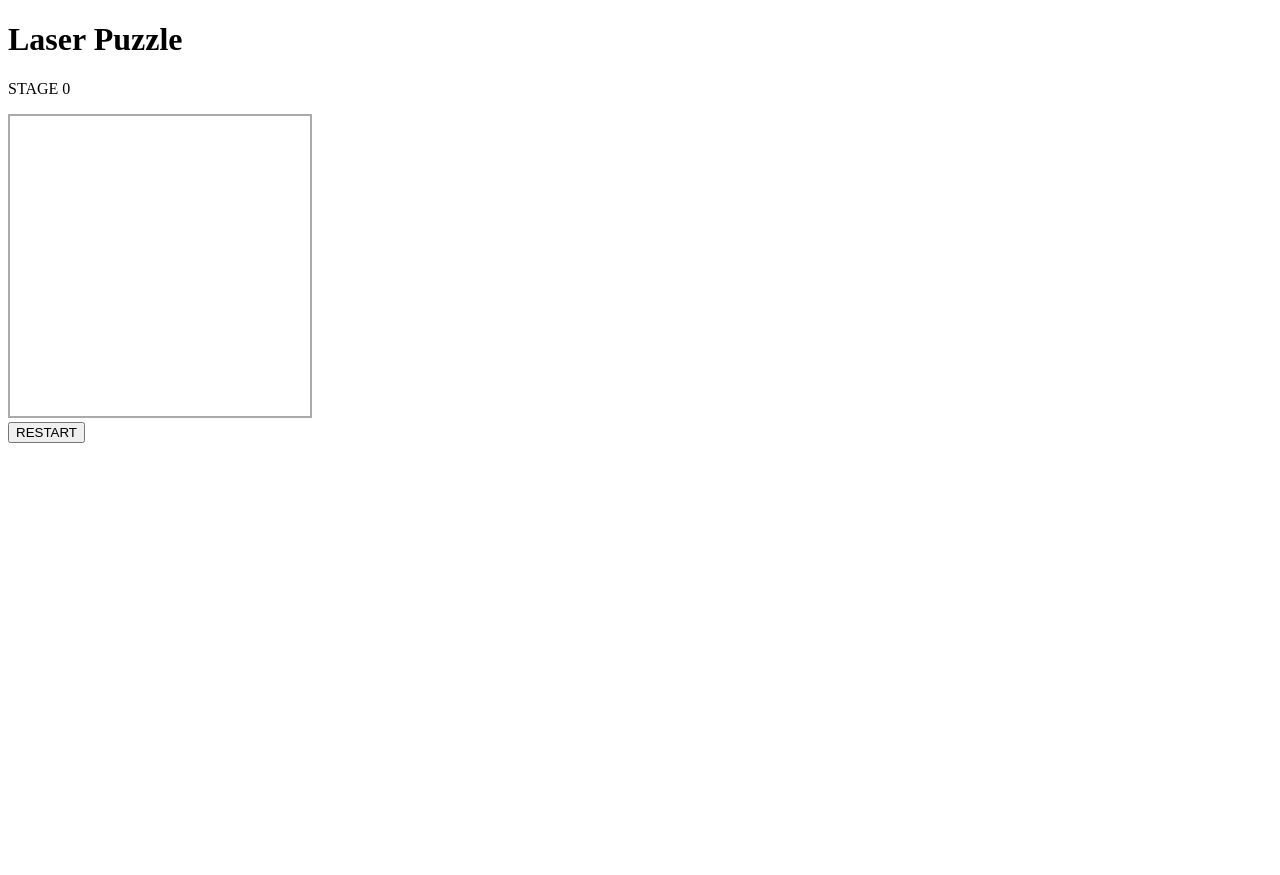
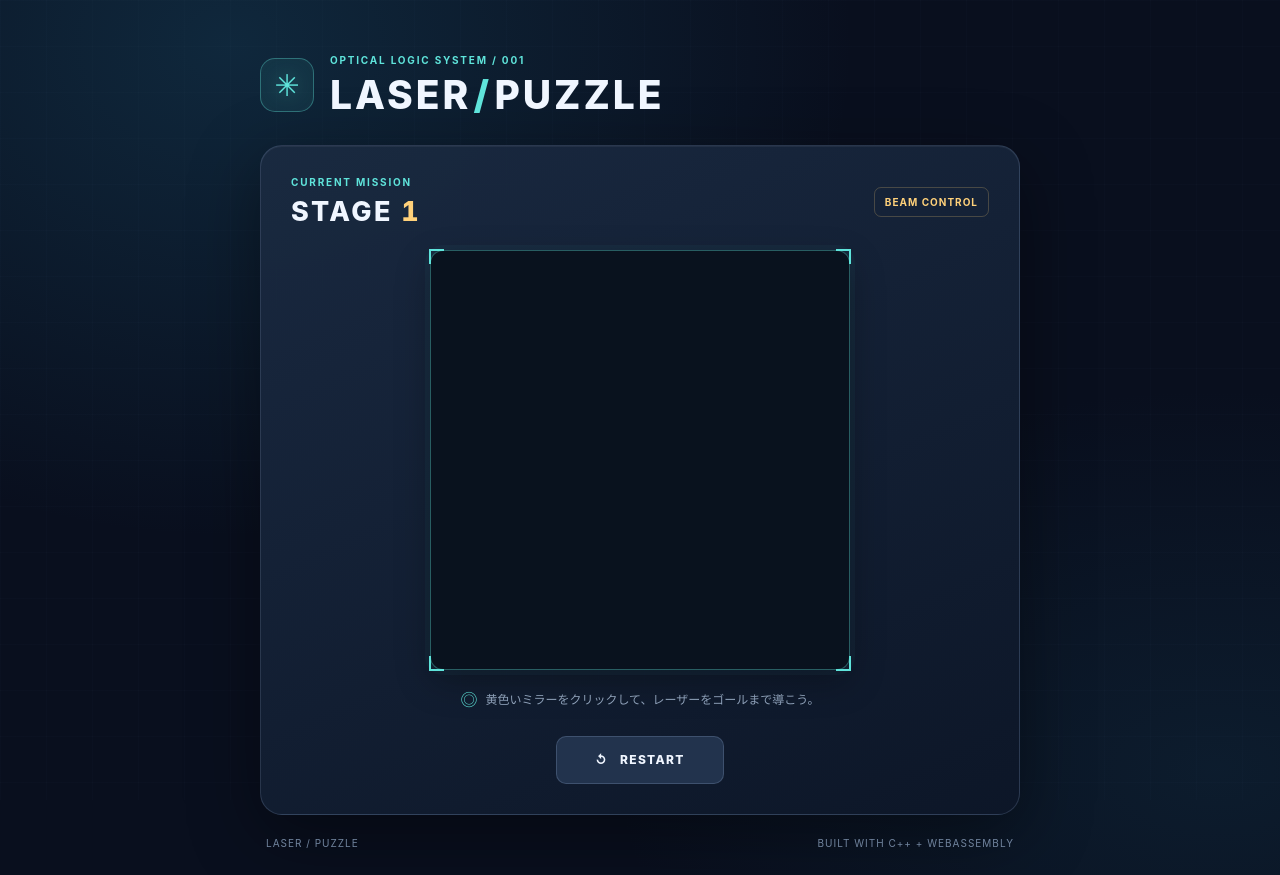
Before and after one commit to Natarou/laser-puzzle, a plain HTML site: page web/index.html in a window 1280 px wide. Before the commit the page ends 800 px from the top, so only its background shows below. Drawn offline with Linux system fonts and the light colour scheme.

Commit message:
feat: AI に書かせた css を適用, ビルドコマンド追加

```diff
--- a/web/index.html
+++ b/web/index.html
@@ -2,27 +2,54 @@
 <html lang="ja">
 <head>
   <meta charset="UTF-8">
-    <title>Laser Puzzle</title>
+  <meta name="viewport" content="width=device-width, initial-scale=1">
+  <meta name="theme-color" content="#090f1e">
+  <title>LASER / PUZZLE</title>
+  <link rel="stylesheet" href="style.css">
 </head>
 <body>
-    <h1>Laser Puzzle</h1>
-    <p>STAGE <span id="stage-num">0</span></p>
+  <main class="app-shell">
+    <header class="app-header">
+      <div class="brand-mark" aria-hidden="true">✳</div>
+      <div class="brand-copy">
+        <p class="eyebrow">OPTICAL LOGIC SYSTEM / 001</p>
+        <h1>LASER<span class="title-slash">/</span>PUZZLE</h1>
+        <!-- <p class="subtitle">光線</p> -->
+      </div>
+      <!-- <span class="status-indicator"><span class="status-dot"></span>SYSTEM ONLINE</span> -->
+    </header>
 
-    <canvas
-      id="game"
-      width="300"
-      height="300"
-      style="border: 2px solid #aaaaaa;"
-    ></canvas>
+    <section class="game-panel" aria-label="レーザーパズル">
+      <div class="panel-heading">
+        <div>
+          <p class="eyebrow">CURRENT MISSION</p>
+          <p class="stage-label">STAGE <span id="stage-num">1</span></p>
+        </div>
+        <div class="mission-tag">BEAM CONTROL</div>
+      </div>
 
-    <br>
-    <button id="restart-button">RESTART</button>
-    <button id="next-stage-button" hidden>NEXT STAGE</button>
+      <div class="canvas-frame">
+        <canvas id="game" width="300" height="300" aria-label="レーザーパズルの盤面"></canvas>
+        <span class="corner corner-tl" aria-hidden="true"></span>
+        <span class="corner corner-tr" aria-hidden="true"></span>
+        <span class="corner corner-bl" aria-hidden="true"></span>
+        <span class="corner corner-br" aria-hidden="true"></span>
+      </div>
 
-    <!-- Canvas が作られてから JS を読み込む -->
+      <p class="game-hint"><span class="hint-icon" aria-hidden="true">◎</span>黄色いミラーをクリックして、レーザーをゴールまで導こう。</p>
+
+      <div class="controls">
+        <button id="restart-button" class="button button-secondary" type="button">↺ <span>RESTART</span></button>
+        <button id="next-stage-button" class="button button-primary" type="button" hidden><span>NEXT STAGE</span><span aria-hidden="true">→</span></button>
+      </div>
+    </section>
+
+    <footer class="app-footer"><span>LASER / PUZZLE</span><span>BUILT WITH C++ + WEBASSEMBLY</span></footer>
+  </main>
+
+  <!-- 既存のEmscripten・入力処理の接続は変更しない -->
   <script>
     var Module = {
-        // main() が終了しても実行環境を維持する
       noExitRuntime: true
     };
   </script>
--- /dev/null
+++ b/web/style.css
@@ -0,0 +1,253 @@
+/* ========================================
+   LASER / PUZZLE — UI THEME
+   JavaScriptから操作するIDは変更しない
+   ======================================== */
+
+/* 1. 色・サイズをまとめて管理 */
+:root {
+  --bg: #090f1e;
+  --panel: #121c30;
+  --panel-top: #17243a;
+  --line: rgba(148, 177, 213, 0.20);
+  --text: #f0f6ff;
+  --muted: #93a6bf;
+  --accent: #5fe4db;
+  --laser: #ff6b67;
+  --gold: #ffd17a;
+  --radius: 22px;
+}
+
+/* 2. ブラウザ標準の余白や幅計算を整理 */
+*, *::before, *::after { box-sizing: border-box; }
+
+html { min-height: 100%; }
+body {
+  min-height: 100vh;
+  margin: 0;
+  color: var(--text);
+  font-family: -apple-system, BlinkMacSystemFont, "Segoe UI", "Hiragino Kaku Gothic ProN", "Noto Sans JP", sans-serif;
+  background:
+    radial-gradient(ellipse at 18% 5%, rgba(30, 97, 130, 0.30), transparent 42%),
+    radial-gradient(ellipse at 95% 88%, rgba(25, 75, 100, 0.22), transparent 35%),
+    var(--bg);
+}
+
+/* 背景のうっすらした方眼。ゲームの入力操作には干渉しない */
+body::before {
+  content: "";
+  position: fixed;
+  inset: 0;
+  pointer-events: none;
+  opacity: 0.28;
+  background-image:
+    linear-gradient(rgba(138, 179, 212, .08) 1px, transparent 1px),
+    linear-gradient(90deg, rgba(138, 179, 212, .08) 1px, transparent 1px);
+  background-size: 46px 46px;
+}
+
+/* 3. ページ全体のレイアウト */
+.app-shell {
+  position: relative;
+  width: min(100% - 36px, 760px);
+  margin: 0 auto;
+  padding: 54px 0 26px;
+}
+.app-header {
+  display: flex;
+  align-items: center;
+  gap: 16px;
+  margin-bottom: 28px;
+}
+.brand-mark {
+  display: grid;
+  place-items: center;
+  flex: 0 0 54px;
+  height: 54px;
+  border: 1px solid rgba(95, 228, 219, .35);
+  border-radius: 15px;
+  color: var(--accent);
+  background: rgba(95, 228, 219, .08);
+  font-size: 30px;
+  text-shadow: 0 0 20px rgba(95, 228, 219, .35);
+}
+.brand-copy { min-width: 0; }
+.eyebrow {
+  margin: 0 0 7px;
+  color: var(--accent);
+  font-size: 10px;
+  font-weight: 700;
+  letter-spacing: .18em;
+}
+h1 {
+  margin: 0;
+  font-size: clamp(25px, 5vw, 39px);
+  font-weight: 850;
+  letter-spacing: .075em;
+  line-height: 1.12;
+}
+.title-slash { color: var(--accent); padding: 0 .06em; }
+.subtitle { margin: 8px 0 0; font-size: 12px; color: var(--muted); }
+.status-indicator {
+  margin-left: auto;
+  align-self: flex-start;
+  display: flex;
+  align-items: center;
+  gap: 7px;
+  white-space: nowrap;
+  color: var(--muted);
+  font-size: 10px;
+  font-weight: 700;
+  letter-spacing: .09em;
+}
+.status-dot {
+  width: 7px;
+  height: 7px;
+  border-radius: 50%;
+  background: var(--accent);
+  box-shadow: 0 0 12px var(--accent);
+}
+
+/* 4. ゲームを囲むパネル */
+.game-panel {
+  padding: clamp(18px, 4vw, 30px);
+  border: 1px solid var(--line);
+  border-radius: var(--radius);
+  background: linear-gradient(155deg, rgba(26, 42, 65, .97), rgba(13, 23, 40, .97));
+  box-shadow: 0 20px 70px rgba(0, 0, 0, .40), inset 0 1px rgba(255,255,255,.05);
+}
+.panel-heading {
+  display: flex;
+  align-items: center;
+  justify-content: space-between;
+  gap: 16px;
+  margin-bottom: 22px;
+}
+.stage-label {
+  margin: 0;
+  font-size: 27px;
+  font-weight: 800;
+  letter-spacing: .09em;
+}
+#stage-num { color: var(--gold); font-variant-numeric: tabular-nums; }
+.mission-tag {
+  padding: 8px 10px;
+  border: 1px solid rgba(255, 209, 122, .22);
+  border-radius: 7px;
+  color: var(--gold);
+  font-size: 10px;
+  font-weight: 700;
+  letter-spacing: .1em;
+  white-space: nowrap;
+}
+
+/* 5. 既存の300x300 Canvasを比率維持で拡大縮小 */
+.canvas-frame {
+  position: relative;
+  width: min(100%, 420px);
+  margin-inline: auto;
+  padding: 8px;
+  border: 1px solid rgba(95, 228, 219, .36);
+  border-radius: 13px;
+  background: #09121e;
+  box-shadow: 0 0 0 5px rgba(95,228,219,.035), 0 12px 35px rgba(0,0,0,.28);
+}
+#game {
+  display: block;
+  width: 100%;
+  height: auto;
+  aspect-ratio: 1 / 1;
+  border-radius: 5px;
+  cursor: crosshair;
+  touch-action: manipulation;
+}
+.corner { position: absolute; width: 15px; height: 15px; pointer-events: none; }
+.corner-tl { top: -2px; left: -2px; border-top: 2px solid var(--accent); border-left: 2px solid var(--accent); }
+.corner-tr { top: -2px; right: -2px; border-top: 2px solid var(--accent); border-right: 2px solid var(--accent); }
+.corner-bl { bottom: -2px; left: -2px; border-bottom: 2px solid var(--accent); border-left: 2px solid var(--accent); }
+.corner-br { bottom: -2px; right: -2px; border-bottom: 2px solid var(--accent); border-right: 2px solid var(--accent); }
+
+.game-hint {
+  display: flex;
+  align-items: flex-start;
+  justify-content: center;
+  gap: 8px;
+  margin: 19px 0 24px;
+  color: var(--muted);
+  font-size: 12px;
+  line-height: 1.8;
+  text-align: center;
+}
+.hint-icon { color: var(--accent); font-size: 17px; line-height: 1.35; }
+
+/* 6. ボタンとマウス操作 */
+.controls {
+  display: flex;
+  justify-content: center;
+  flex-wrap: wrap;
+  gap: 12px;
+}
+.button {
+  display: inline-flex;
+  align-items: center;
+  justify-content: center;
+  gap: 12px;
+  min-width: 168px;
+  min-height: 48px;
+  padding: 12px 20px;
+  border: 1px solid transparent;
+  border-radius: 10px;
+  font: inherit;
+  font-size: 12px;
+  font-weight: 800;
+  letter-spacing: .11em;
+  cursor: pointer;
+  transition: transform .18s ease, background .18s ease, box-shadow .18s ease, border-color .18s ease;
+}
+.button-secondary {
+  color: var(--text);
+  background: #22334d;
+  border-color: rgba(160, 188, 225, .22);
+}
+.button-primary {
+  color: #071a21;
+  background: var(--accent);
+  box-shadow: 0 6px 22px rgba(95, 228, 219, .17);
+}
+.button:hover { transform: translateY(-2px); }
+.button-secondary:hover { background: #2b4260; border-color: rgba(160,188,225,.50); }
+.button-primary:hover { background: #8af5eb; box-shadow: 0 8px 28px rgba(95,228,219,.30); }
+.button:active { transform: translateY(0); }
+.button:focus-visible { outline: 3px solid var(--gold); outline-offset: 3px; }
+
+/* JSが切り替えるhidden属性をCSSが上書きしないようにする */
+[hidden] { display: none !important; }
+
+/* 7. フッター */
+.app-footer {
+  display: flex;
+  justify-content: space-between;
+  flex-wrap: wrap;
+  gap: 8px;
+  padding: 22px 6px 0;
+  color: #71849e;
+  font-size: 10px;
+  letter-spacing: .10em;
+}
+
+/* 8. スマホで窮屈にならないよう調整 */
+@media (max-width: 560px) {
+  .app-shell { width: min(100% - 24px, 760px); padding-top: 25px; }
+  .app-header { flex-wrap: wrap; gap: 12px; }
+  .brand-mark { flex-basis: 43px; height: 43px; font-size: 24px; }
+  .status-indicator { width: 100%; margin-left: 0; }
+  .panel-heading { align-items: flex-end; }
+  .stage-label { font-size: 23px; }
+  .mission-tag { font-size: 9px; padding: 7px; }
+  .game-hint { font-size: 11px; }
+  .button { flex: 1 1 140px; min-width: 0; }
+}
+
+/* 動きを減らす設定を尊重 */
+@media (prefers-reduced-motion: reduce) {
+  .button { transition: none; }
+}
```
Also changed, not shown: web/old_index.html (added, +32 -0 lines), 1 other file. Lines whose indentation alone changed are shown as unchanged.
